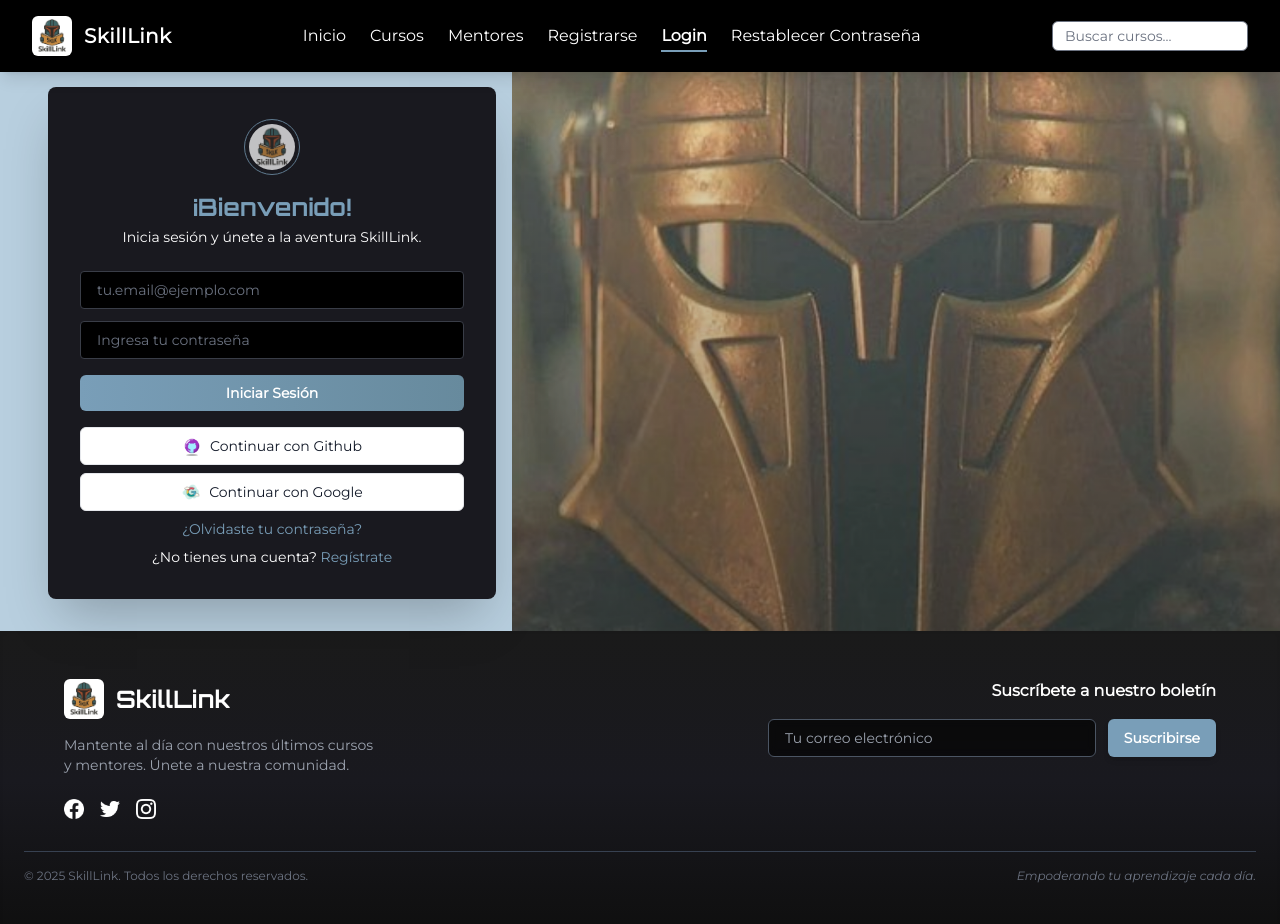
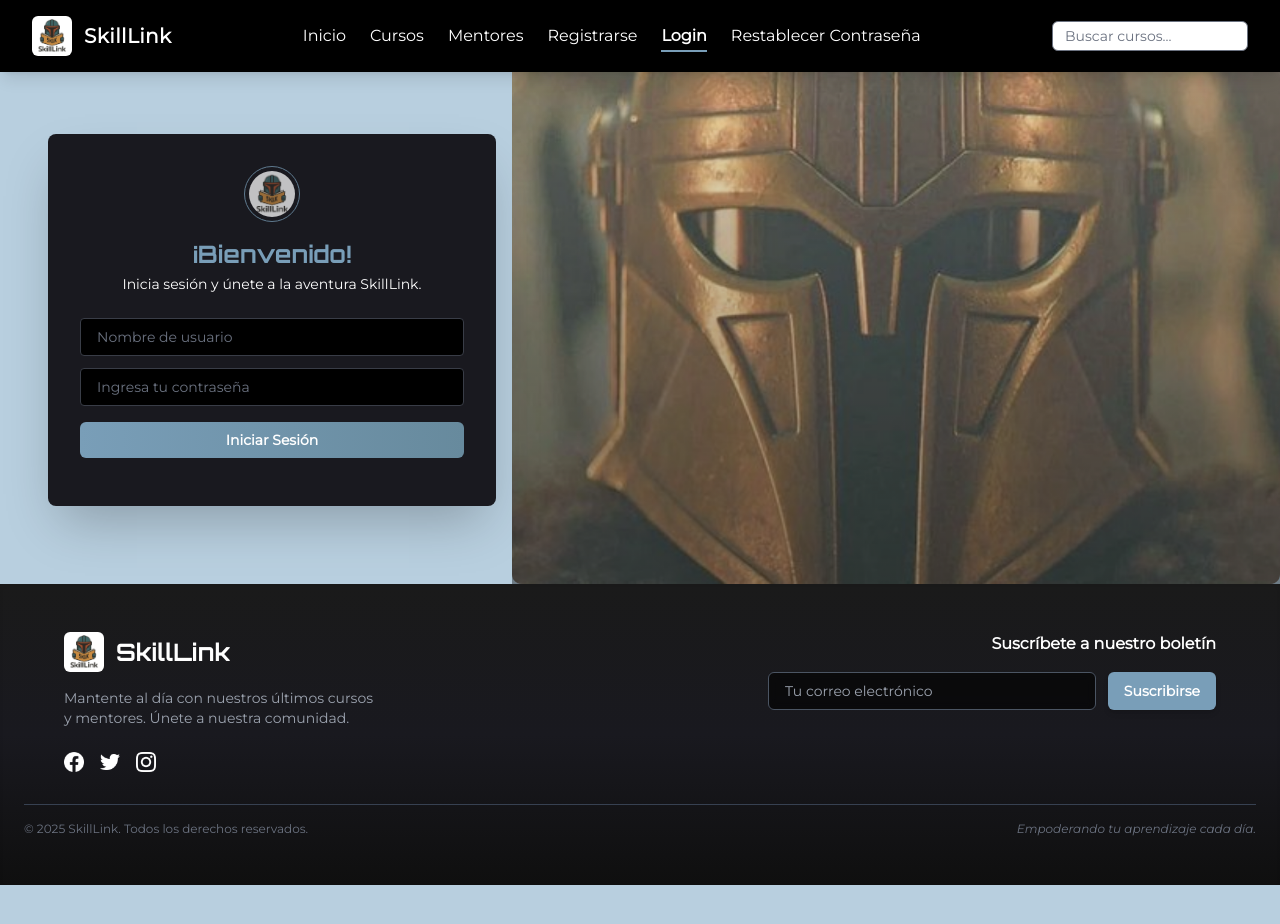
Before and after one commit to mandalorians-team/Skilllink-Alumnithon, a React (Vite) app in the folder frontend/SkillLink-Frontend/: page /login in a window 1280 px wide. Shown: the top 924 px of the page. After the commit the page ends 885 px from the top, so only its background shows below. Built offline with nearby package versions, Linux system fonts and the light colour scheme.

Commit message:
feat: update Login component to use username for authentication and improve error handling

```diff
--- a/frontend/SkillLink-Frontend/src/pages/Login/Login.jsx
+++ b/frontend/SkillLink-Frontend/src/pages/Login/Login.jsx
@@ -6,30 +6,56 @@ import "../../index.css";
 
 export default function Login() {
   const navigate = useNavigate();
-  const [email, setEmail] = useState("");
+  const [username, setUsername] = useState("");
   const [password, setPassword] = useState("");
   const [error, setError] = useState(null);
+  const [loading, setLoading] = useState(false);
 
-  // Usuario y contraseña de prueba, debe ser eliminado cuando se integre con el backend
-  // y se implemente la autenticación real.
-  const dummyEmail = "test@skilllink.com";
-  const dummyPassword = "123456";
-
-  const handleLogin = (e) => {
+  const handleLogin = async (e) => {
     e.preventDefault();
     setError(null);
+    setLoading(true);
 
-    if (email === dummyEmail && password === dummyPassword) {
-      navigate("/perfil"); // NO MODIFICAR
-    } else {
-      setError("Email o contraseña incorrectos");
+    try {
+      const loginResponse = await fetch("http://localhost:8081/api/auth/login", {
+        method: "POST",
+        headers: {
+          "Content-Type": "application/json"
+        },
+        body: JSON.stringify({
+          username,
+          password
+        })
+      });
+
+      if (!loginResponse.ok) {
+        if (loginResponse.status === 401) {
+          setError("Usuario o contraseña incorrectos");
+        } else {
+          setError(`Error al iniciar sesión. Código: ${loginResponse.status}`);
+        }
+        setLoading(false);
+        return;
+      }
+
+      const loginData = await loginResponse.json();
+
+      console.log("Login data:", loginData);
+      // Aquí puedes guardar el token si devuelve uno
+      // localStorage.setItem("token", loginData.token);
+
+      navigate("/perfil");
+    } catch (err) {
+      console.error(err);
+      setError("Error de red. Revisa tu conexión.");
+    } finally {
+      setLoading(false);
     }
   };
 
   return (
     <div className="min-h-screen flex flex-col bg-[#B8CFDF] font-sans">
       <Navbar />
-
       <main className="flex flex-col md:flex-row flex-grow pt-[55px]">
         <div className="md:w-[40%] w-full flex justify-end pr-4 items-center relative z-10">
           <div className="bg-[#19191F] rounded-lg p-8 shadow-2xl w-full max-w-md my-8 animate-fade-in-up">
@@ -49,11 +75,12 @@ export default function Login() {
 
             <form onSubmit={handleLogin}>
               <input
-                type="email"
-                value={email}
-                onChange={(e) => setEmail(e.target.value)}
-                placeholder="tu.email@ejemplo.com"
+                type="text"
+                value={username}
+                onChange={(e) => setUsername(e.target.value)}
+                placeholder="Nombre de usuario"
                 className="w-full mb-3 px-4 py-2 rounded bg-black border border-[#393D47] text-[#8C8D8B] text-sm focus:outline-none focus:ring-2 focus:ring-[#799EB8] focus:border-[#799EB8] transition duration-300"
+                required
               />
               <input
                 type="password"
@@ -61,43 +88,18 @@ export default function Login() {
                 onChange={(e) => setPassword(e.target.value)}
                 placeholder="Ingresa tu contraseña"
                 className="w-full mb-4 px-4 py-2 rounded bg-black border border-[#393D47] text-[#8C8D8B] text-sm focus:outline-none focus:ring-2 focus:ring-[#799EB8] focus:border-[#799EB8] transition duration-300"
+                required
               />
               <button
                 type="submit"
-                className="w-full py-2 bg-gradient-to-r from-[#799EB8] to-[#678a9d] text-white rounded-md mb-4 text-sm font-semibold hover:scale-105 hover:brightness-110 transition-all duration-500 relative overflow-hidden"
+                className="w-full py-2 bg-gradient-to-r from-[#799EB8] to-[#678a9d] text-white rounded-md mb-4 text-sm font-semibold hover:scale-105 hover:brightness-110 transition-all duration-500 relative overflow-hidden disabled:opacity-50"
+                disabled={loading}
               >
-                <span className="relative z-10">Iniciar Sesión</span>
+                <span className="relative z-10">
+                  {loading ? "Ingresando..." : "Iniciar Sesión"}
+                </span>
                 <div className="absolute inset-0 bg-gradient-to-r from-transparent via-white/10 to-transparent opacity-0 hover:opacity-100 transition-opacity duration-500 blur-sm"></div>
               </button>
-
-              {[
-                { img: "github.png", label: "Github" },
-                { img: "google.png", label: "Google" },
-              ].map(({ img, label }) => (
-                <button
-                  key={label}
-                  className="w-full py-2 mb-2 border text-sm rounded-md flex items-center justify-center gap-2 bg-white hover:bg-gray-100 hover:scale-105 transition-transform duration-300"
-                >
-                  <img src={`/images/${img}`} alt={label} className="h-5 w-5" />{" "}
-                  Continuar con {label}
-                </button>
-              ))}
-
-              <p
-                className="text-center text-[#799EB8] text-sm hover:underline cursor-pointer mb-2 transition"
-                onClick={() => navigate("/restablecer")}
-              >
-                ¿Olvidaste tu contraseña?
-              </p>
-              <p className="text-center text-white text-sm">
-                ¿No tienes una cuenta?{" "}
-                <span
-                  className="text-[#799EB8] hover:underline cursor-pointer transition"
-                  onClick={() => navigate("/registro")}
-                >
-                  Regístrate
-                </span>
-              </p>
             </form>
 
             {error && <p className="text-red-500 text-center">{error}</p>}
@@ -113,7 +115,6 @@ export default function Login() {
           <div className="absolute inset-0 bg-gradient-to-t from-black/40 to-transparent"></div>
         </div>
       </main>
-
       <Footer />
     </div>
   );
```
